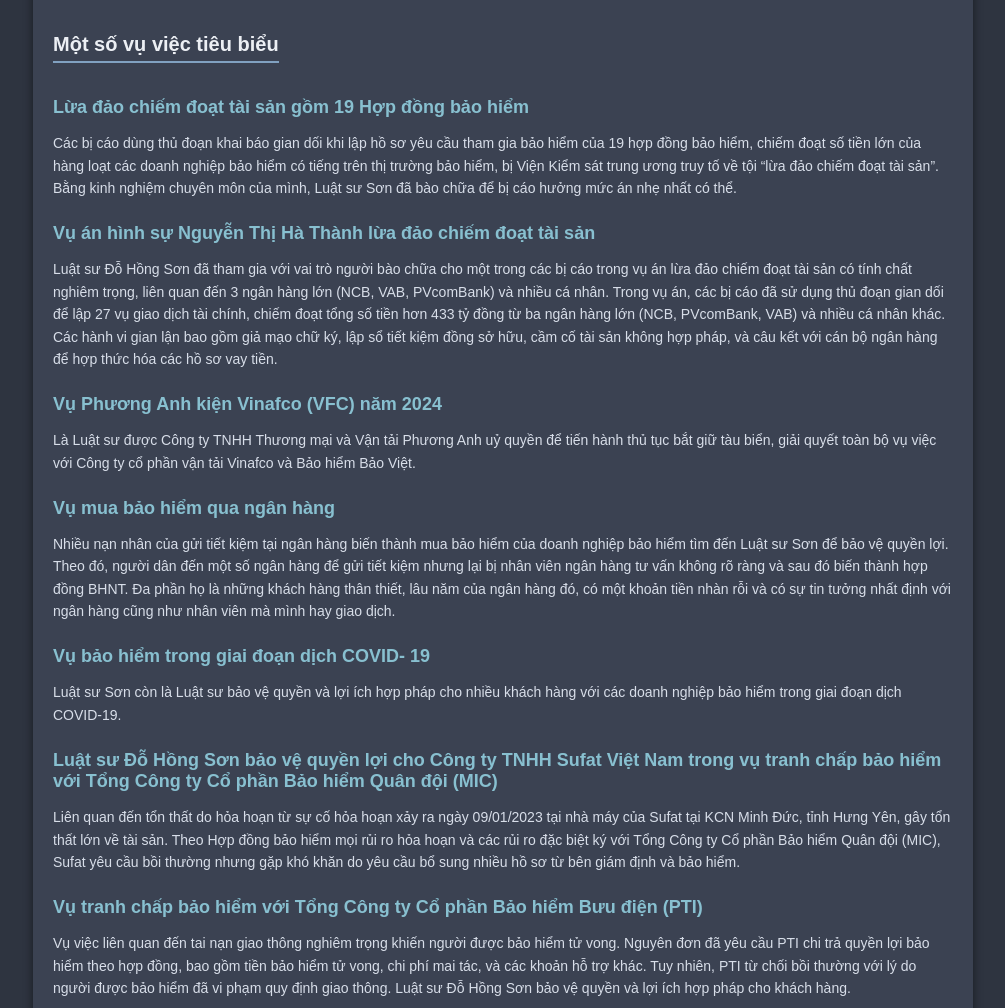
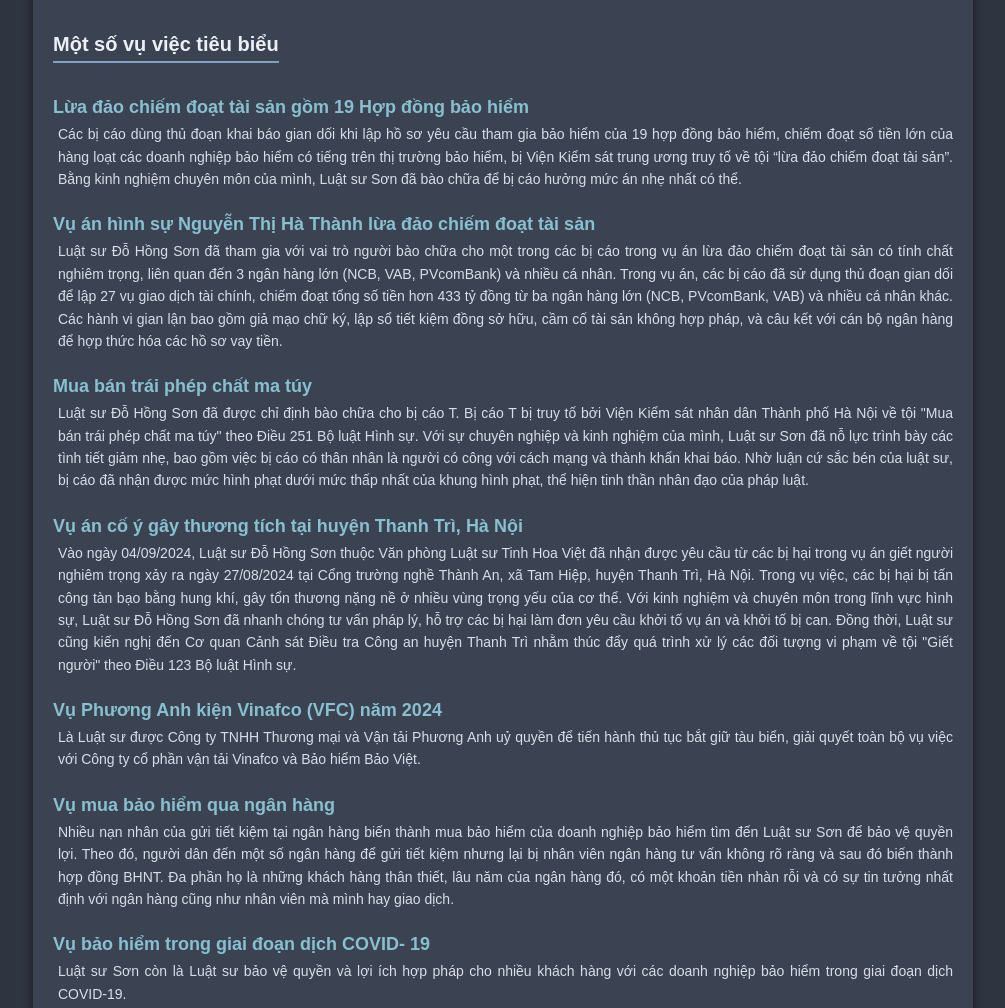
Before and after one commit to HongSonDo/myProfile, a plain HTML site: page index.html in a window 1280 px wide. Shown: the part 961-1969 px from the top of the page, without its empty margins (137-1142 px from the left). Drawn offline with Linux system fonts and the light colour scheme.

Commit message:
Edit text-alignt, add 2 p item

```diff
--- a/index.html
+++ b/index.html
@@ -19,7 +19,7 @@
       </div>
       <div class="intro">
         <h3>Giới thiệu</h3>
-        <p>
+        <p style="text-align: justify; ">
           Tôi đã có hơn 10 năm công tác tại Bộ phận pháp chế của Tổng CTCP Bảo Hiểm Quân Đội và hơn 15 năm tham gia tranh tụng tại Tòa án và đại diện ngoài tố tụng. Tôi là Luật sự, chuyên gia trong lĩnh vực Bảo hiểm nhân thọ, phi nhân thọ, Bảo hiểm hàng hải, Bảo hiểm tài sản...và các lĩnh vực chuyên môn khác như: Luật hình sự, luật dân sự, luật đấu thầu, luật đất đai, luật hôn nhân và gia đình, luật giao thông đường bộ.
         </p>
       </div>
@@ -82,6 +82,28 @@
             chữ ký, lập sổ tiết kiệm đồng sở hữu, cầm cố tài sản không hợp
             pháp, và câu kết với cán bộ ngân hàng để hợp thức hóa các hồ sơ
             vay tiền.
+          </p>
+        </div>
+        <div class="item">
+          <h4>
+            Mua bán trái phép chất ma túy
+          </h4>
+          <span></span>
+          <p></p>
+          <p>
+            Luật sư Đỗ Hồng Sơn đã được chỉ định bào chữa cho bị cáo T. Bị cáo T bị truy tố bởi Viện Kiểm sát nhân dân Thành phố Hà Nội về tội "Mua bán trái phép chất ma túy" theo Điều 251 Bộ luật Hình sự. Với sự chuyên nghiệp và kinh nghiệm của mình, Luật sư Sơn đã nỗ lực trình bày các tình tiết giảm nhẹ, bao gồm việc bị cáo có thân nhân là người có công với cách mạng và thành khẩn khai báo. Nhờ luận cứ sắc bén của luật sư, bị cáo đã nhận được mức hình phạt dưới mức thấp nhất của khung hình phạt, thể hiện tinh thần nhân đạo của pháp luật.
+          </p>
+        </div>
+        <div class="item">
+          <h4>
+            Vụ án cố ý gây thương tích tại huyện Thanh Trì, Hà Nội
+          </h4>
+          <span></span>
+          <p></p>
+          <p>
+            Vào ngày 04/09/2024, Luật sư Đỗ Hồng Sơn thuộc Văn phòng Luật sư Tinh Hoa Việt đã nhận được yêu cầu từ các bị hại trong vụ án giết người nghiêm trọng xảy ra ngày 27/08/2024 tại Cổng trường nghề Thành An, xã Tam Hiệp, huyện Thanh Trì, Hà Nội. Trong vụ việc, các bị hại bị tấn công tàn bạo bằng hung khí, gây tổn thương nặng nề ở nhiều vùng trọng yếu của cơ thể.
+Với kinh nghiệm và chuyên môn trong lĩnh vực hình sự, Luật sư Đỗ Hồng Sơn đã nhanh chóng tư vấn pháp lý, hỗ trợ các bị hại làm đơn yêu cầu khởi tố vụ án và khởi tố bị can. Đồng thời, Luật sư cũng kiến nghị đến Cơ quan Cảnh sát Điều tra Công an huyện Thanh Trì nhằm thúc đẩy quá trình xử lý các đối tượng vi phạm về tội "Giết người" theo Điều 123 Bộ luật Hình sự.
+
           </p>
         </div>
         <div class="item">
@@ -152,6 +174,7 @@
             sư Đỗ Hồng Sơn bảo vệ quyền và lợi ích hợp pháp cho khách hàng.
           </p>
         </div>
+
       </div>
     </div>
   </div>
--- a/style.css
+++ b/style.css
@@ -124,6 +124,9 @@
   font-size: 14px;
   line-height: 1.6;
   color: #d8dee9; /* Xám nhạt */
+  text-align: justify; /* Căn đều hai bên */
+  margin: 5px 0; /* Thêm khoảng cách trên và dưới */
+  padding-left: 5px;
 }
 
 /* Responsive */
```
